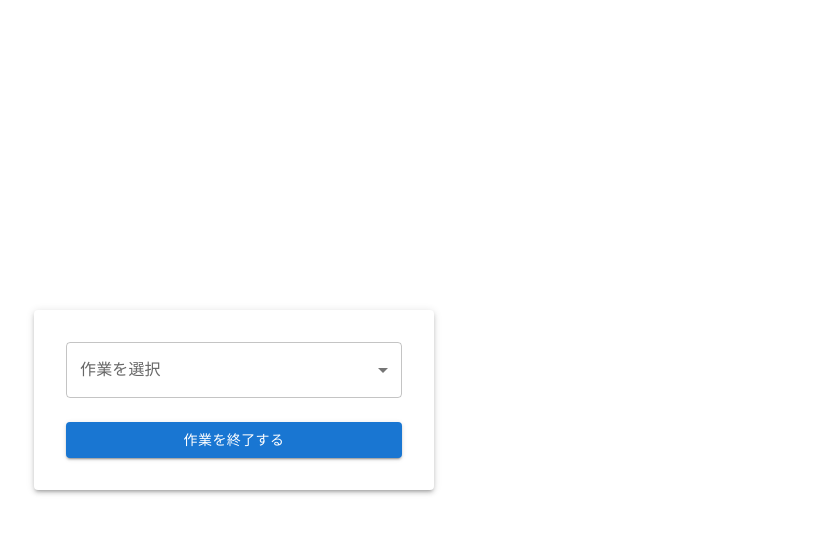
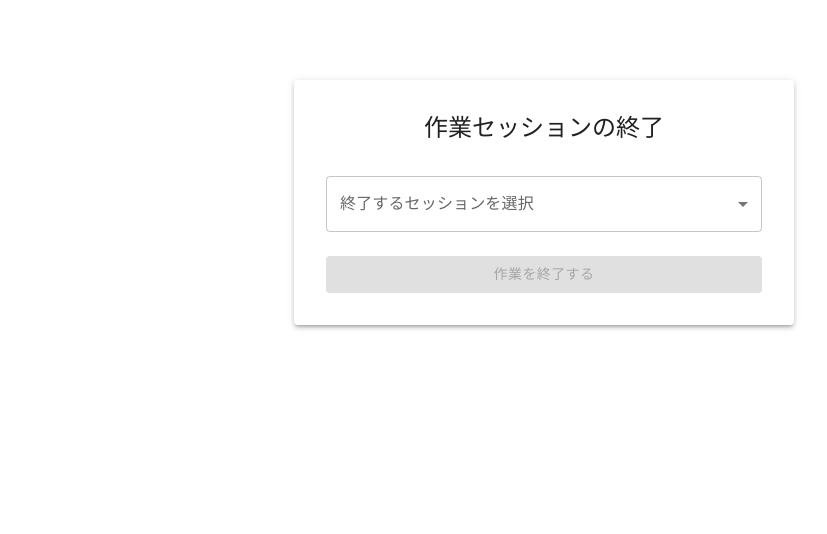
Before and after one commit to Ryu732/slack-management, a Next.js app: page / in a window 1280 px wide. Shown: the top 534 px of the page, without its empty margins (406-1233 px from the left). Built offline with nearby package versions, Linux system fonts and the light colour scheme.

Commit message:
作業終了ボタンをAPIのデータ構造と合わせました。フェッチはコメントアウトして仮に書いてあります

```diff
--- a/src/app/finish/index.tsx
+++ b/src/app/finish/index.tsx
@@ -3,64 +3,214 @@
 import {
 	Box,
 	Button,
+	CircularProgress,
 	FormControl,
 	InputLabel,
 	MenuItem,
 	Paper,
 	Select,
+	Typography,
 } from "@mui/material";
-import { useState } from "react";
+import { useEffect, useState } from "react";
+
+// APIから返されるセッションの型定義
+interface Session {
+	id: string;
+	user_name: string;
+	planned_task: string;
+	started_at: string;
+	elapsed_minutes: number;
+	tags: string[];
+}
+
+// モックデータ
+const _mockSessions: Session[] = [
+	{
+		id: "session-001",
+		user_name: "山田太郎",
+		planned_task: "フロントエンドの改修",
+		started_at: "2024-01-20T10:00:00Z",
+		elapsed_minutes: 60,
+		tags: ["フロントエンド", "React"],
+	},
+	{
+		id: "session-002",
+		user_name: "佐藤花子",
+		planned_task: "APIエンドポイントの実装",
+		started_at: "2024-01-20T11:00:00Z",
+		elapsed_minutes: 30,
+		tags: ["バックエンド", "API"],
+	},
+	{
+		id: "session-003",
+		user_name: "鈴木次郎",
+		planned_task: "データベース設計",
+		started_at: "2024-01-20T09:30:00Z",
+		elapsed_minutes: 120,
+		tags: ["バックエンド", "データベース"],
+	},
+];
+
+// データフェッチをここに書きたい。今はモックでーたをかえす
+const fetchActiveSessions = async (_projectId: string) => {
+	console.log("APIの代わりにモックデータを返します。");
+	return _mockSessions;
+
+	/* --- ↓↓↓ 本物のAPI通信処理（バックエンド完成までコメントアウト）↓↓↓ ---
+    const apiUrl = process.env.NEXT_PUBLIC_API_BASE_URL;
+    const endpoint = `${apiUrl}/sessions/active?projectId=${projectId}`;
+    console.log(`Fetching active sessions from: ${endpoint}`);
+
+    try {
+        const response = await fetch(endpoint);
+        if (!response.ok) {
+            throw new Error(`API Error: ${response.status} ${response.statusText}`);
+        }
+        const data: Session[] = await response.json();
+        return data;
+    } catch (error) {
+        console.error("Failed to fetch active sessions:", error);
+        return [];
+    }
+    */
+};
+
+// 指定されたセッションを終了する関数
+const endSession = async (sessionId: string) => {
+	const apiUrl = process.env.NEXT_PUBLIC_API_BASE_URL;
+	const endpoint = `${apiUrl}/sessions/${sessionId}/end`;
+	console.log(`Ending session at: ${endpoint}`);
+
+	try {
+		const response = await fetch(endpoint, {
+			method: "POST",
+			headers: {
+				"Content-Type": "application/json",
+			},
+			body: JSON.stringify({ ended_by: "user" }),
+		});
+
+		if (!response.ok) {
+			throw new Error(`API Error: ${response.status} ${response.statusText}`);
+		}
+		console.log("sessionの終了（削除）に成功");
+		return { success: true };
+	} catch (error) {
+		console.error("sessionの終了（削除）に失敗", error);
+		return { success: false };
+	}
+};
 
 export default function Finish() {
-	const _damyData = ["寝る", "起きる", "昼寝する"];
-	const [activity, setActivity] = useState("");
+	const [sessions, setSessions] = useState<Session[]>([]);
+	const [selectedSessionId, setSelectedSessionId] = useState<string>("");
+	const [loading, setLoading] = useState<boolean>(true);
+	const [submitting, setSubmitting] = useState<boolean>(false);
 
-	const handleActivityChange = (event) => {
-		setActivity(event.target.value);
+	useEffect(() => {
+		console.log("テスト用のモックを受け取ります:", _mockSessions);
+
+		const loadSessions = async () => {
+			setLoading(true);
+			// project_idは仮で'project-123'とする
+			const activeSessions = await fetchActiveSessions("project-123");
+			setSessions(activeSessions);
+			//setLoadingがtrueの間だけロード画面を表示させるため
+			setLoading(false);
+		};
+		loadSessions();
+	}, []);
+
+	const handleSessionChange = (event: any) => {
+		setSelectedSessionId(event.target.value as string);
 	};
 
-	const finishTodo = () => {
-		//ここにDBから消すロジックとしてAPIたたく処理書く
-		console.log(`作業終了ボタンが押されました`);
+	const handleFinishSession = async () => {
+		if (!selectedSessionId) {
+			alert("終了するセッションを選択してください。");
+			return;
+		}
+		setSubmitting(true);
+		const result = await endSession(selectedSessionId);
+		if (result.success) {
+			alert(`セッション (ID: ${selectedSessionId}) を終了しました。`);
+			// 終了したセッションをリストから削除
+			setSessions(sessions.filter((s) => s.id !== selectedSessionId));
+			setSelectedSessionId("");
+		} else {
+			alert("セッションの終了に失敗しました。");
+		}
+		setSubmitting(false);
 	};
 
 	return (
 		<Box
 			sx={{
 				display: "flex",
-				justifyContent: "center",
-				alignItems: "center",
+				justifyContent: "flex-end",
+				alignItems: "flex-start",
 				minHeight: "100vh",
+				padding: 10,
 			}}
 		>
 			<Paper
 				elevation={3}
-				sx={{ padding: "2rem", width: "100%", maxWidth: "400px" }}
+				sx={{
+					padding: "2rem",
+					width: "100%",
+					maxWidth: "500px",
+					textAlign: "center",
+				}}
 			>
-				<FormControl fullWidth>
-					<InputLabel id="activity-select-label">作業を選択</InputLabel>
+				<Typography variant="h5" component="h1" gutterBottom>
+					作業セッションの終了
+				</Typography>
+				{loading ? (
+					<Box sx={{ my: 4 }}>
+						<CircularProgress />
+						<Typography>アクティブなセッションを取得中...</Typography>
+					</Box>
+				) : (
+					<FormControl fullWidth sx={{ my: 3 }}>
+						<InputLabel id="session-select-label">
+							終了するセッションを選択
+						</InputLabel>
 						<Select
-						labelId="activity-select-label"
-						id="activity-select"
-						value={activity}
-						label="作業を選択"
-						onChange={handleActivityChange}
-						sx={{ marginBottom: "1.5rem" }}
+							labelId="session-select-label"
+							value={selectedSessionId}
+							label="終了するセッションを選択"
+							onChange={handleSessionChange}
+							disabled={sessions.length === 0}
 						>
-						{_damyData.map((item) => (
-							<MenuItem key={item} value={item}>
-								{item}
+							{sessions.map((session) => (
+								<MenuItem key={session.id} value={session.id}>
+									{`${session.user_name} - ${session.planned_task}`}
 								</MenuItem>
 							))}
 						</Select>
 					</FormControl>
+				)}
 				<Button
 					variant="contained"
 					color="primary"
-					onClick={finishTodo}
+					onClick={handleFinishSession}
+					disabled={!selectedSessionId || submitting || loading}
 					fullWidth
+					sx={{ position: "relative" }}
 				>
-					作業を終了する
+					{submitting && (
+						<CircularProgress
+							size={24}
+							sx={{
+								position: "absolute",
+								top: "50%",
+								left: "50%",
+								marginTop: "-12px",
+								marginLeft: "-12px",
+							}}
+						/>
+					)}
+					{submitting ? "終了処理中..." : "作業を終了する"}
 				</Button>
 			</Paper>
 		</Box>
```
Lines whose indentation alone changed are shown as unchanged.
